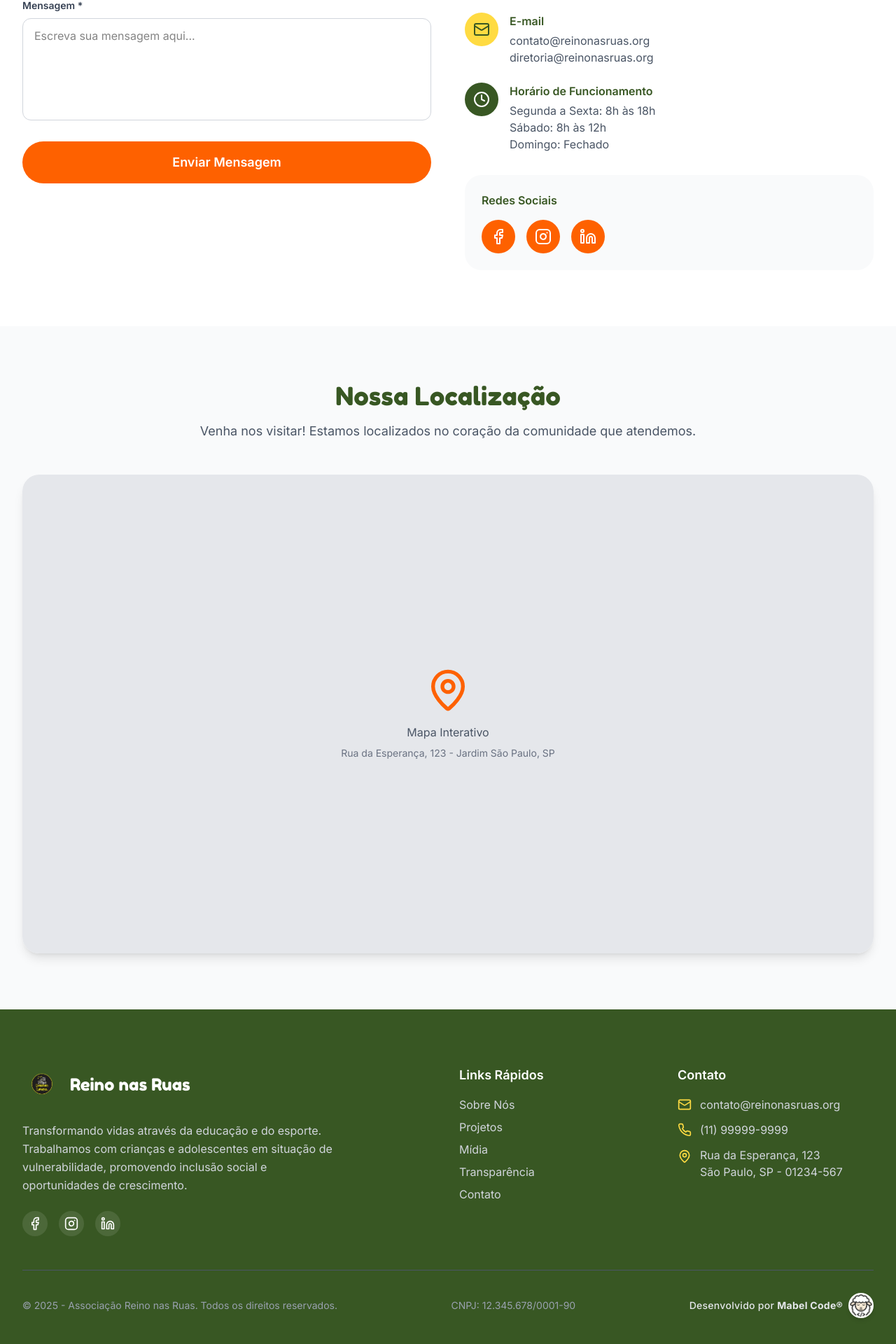
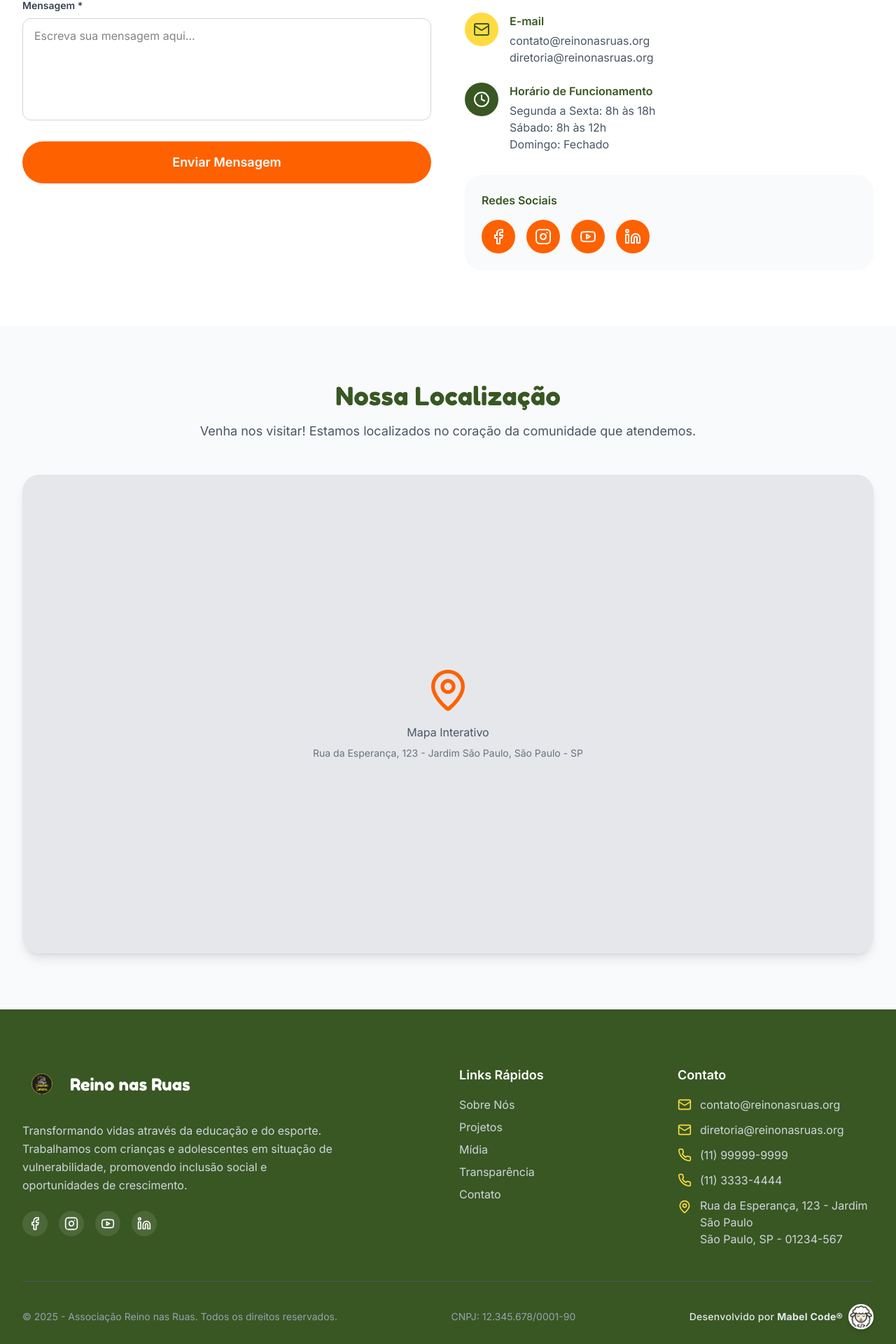
Before and after one commit to mabelcode/reino-nas-ruas, a Next.js app: page /contact in a window 1280 px wide. Shown: the part 726-2646 px from the top of the page at 70% size. Built offline with nearby package versions, Linux system fonts and the light colour scheme; no server answers.

Commit message:
Add social media API and hooks

```diff
--- /dev/null
+++ b/app/api/info/route.ts
@@ -0,0 +1,62 @@
+import { NextResponse } from 'next/server';
+
+export const dynamic = 'force-dynamic';
+
+const DIRECTUS_URL = process.env.DIRECTUS_URL;
+const TOKEN = process.env.DIRECTUS_TOKEN;
+
+export const revalidate = 86400; // cache for 24 hours
+
+interface ONGInfo {
+  id: string;
+  email: string;
+  phone: string;
+  cnpj: string;
+  founded_year: number;
+  street: string;
+  number: number;
+  neighborhood: string;
+  city: string;
+  state: string;
+  zipcode: string;
+  email_2?: string | null;
+  phone_2?: string | null;
+  working_days_1?: string | null;
+  working_days_2?: string | null;
+  working_days_3?: string | null;
+}
+
+export async function GET() {
+  if (!DIRECTUS_URL || !TOKEN) {
+    return NextResponse.json(
+      { error: 'Server misconfiguration' },
+      { status: 500 }
+    );
+  }
+
+  const infoRes = await fetch(`${DIRECTUS_URL}/items/infos`, {
+    headers: {
+      Authorization: `Bearer ${TOKEN}`,
+    },
+    next: { revalidate },
+  });
+
+  if (!infoRes.ok) {
+    return NextResponse.json(
+      { error: 'Failed to fetch info' },
+      { status: infoRes.status }
+    );
+  }
+
+  const info: ONGInfo = (await infoRes.json()).data;
+
+  return NextResponse.json(
+    { data: info },
+    {
+      status: 200,
+      headers: {
+        'Cache-Control': `public, max-age=${revalidate}`,
+      },
+    }
+  );
+}
--- /dev/null
+++ b/app/api/socials/route.ts
@@ -0,0 +1,49 @@
+import { NextResponse } from 'next/server';
+
+export const dynamic = 'force-dynamic';
+
+const DIRECTUS_URL = process.env.DIRECTUS_URL;
+const TOKEN = process.env.DIRECTUS_TOKEN;
+
+export const revalidate = 86400; // cache for 24 hours
+
+interface Social {
+  id: string;
+  platform: string;
+  url: string;
+}
+
+export async function GET() {
+  if (!DIRECTUS_URL || !TOKEN) {
+    return NextResponse.json(
+      { error: 'Server misconfiguration' },
+      { status: 500 }
+    );
+  }
+
+  try {
+    const res = await fetch(`${DIRECTUS_URL}/items/social_media`, {
+      headers: { Authorization: `Bearer ${TOKEN}` },
+      next: { revalidate },
+    });
+
+    if (!res.ok) throw new Error('Failed to fetch social media');
+
+    const socials: Social[] = (await res.json()).data;
+
+    return NextResponse.json(
+      { data: socials },
+      {
+        status: 200,
+        headers: {
+          'Cache-Control': `public, max-age=${revalidate}`,
+        },
+      }
+    );
+  } catch {
+    return NextResponse.json(
+      { error: 'Failed to fetch social media' },
+      { status: 500 }
+    );
+  }
+}
--- a/app/contact/page.tsx
+++ b/app/contact/page.tsx
@@ -1,7 +1,19 @@
 'use client';
 
 import { useState } from 'react';
-import { Mail, Phone, MapPin, Clock, Send, Facebook, Instagram, Linkedin } from 'lucide-react';
+import {
+  Mail,
+  Phone,
+  MapPin,
+  Clock,
+  Send,
+  Facebook,
+  Instagram,
+  Linkedin,
+  Youtube,
+} from 'lucide-react';
+import { useInfo } from '@/hooks/use-info';
+import { useSocials } from '@/hooks/use-socials';
 
 export default function ContactPage() {
   const [formData, setFormData] = useState({
@@ -13,6 +25,14 @@ export default function ContactPage() {
   });
 
   const [isSubmitted, setIsSubmitted] = useState(false);
+  const info = useInfo();
+  const socials = useSocials();
+  const iconMap = {
+    facebook: Facebook,
+    instagram: Instagram,
+    linkedin: Linkedin,
+    youtube: Youtube,
+  } as const;
 
   const handleSubmit = (e: React.FormEvent) => {
     e.preventDefault();
@@ -189,9 +209,9 @@ export default function ContactPage() {
                   <div>
                     <h3 className="font-semibold text-[var(--reino-green-e)] mb-1">Endereço</h3>
                     <p className="text-gray-600">
-                      Rua da Esperança, 123<br />
-                      Jardim São Paulo, SP<br />
-                      CEP: 01234-567
+                      {info.street}, {info.number}<br />
+                      {info.neighborhood}, {info.city} - {info.state}<br />
+                      CEP: {info.zipcode}
                     </p>
                   </div>
                 </div>
@@ -203,8 +223,13 @@ export default function ContactPage() {
                   <div>
                     <h3 className="font-semibold text-[var(--reino-green-e)] mb-1">Telefone</h3>
                     <p className="text-gray-600">
-                      (11) 99999-9999<br />
-                      (11) 3333-4444
+                      {info.phone}
+                      {info.phone_2 && (
+                        <>
+                          <br />
+                          {info.phone_2}
+                        </>
+                      )}
                     </p>
                   </div>
                 </div>
@@ -216,8 +241,13 @@ export default function ContactPage() {
                   <div>
                     <h3 className="font-semibold text-[var(--reino-green-e)] mb-1">E-mail</h3>
                     <p className="text-gray-600">
-                      contato@reinonasruas.org<br />
-                      diretoria@reinonasruas.org
+                      {info.email}
+                      {info.email_2 && (
+                        <>
+                          <br />
+                          {info.email_2}
+                        </>
+                      )}
                     </p>
                   </div>
                 </div>
@@ -229,9 +259,19 @@ export default function ContactPage() {
                   <div>
                     <h3 className="font-semibold text-[var(--reino-green-e)] mb-1">Horário de Funcionamento</h3>
                     <p className="text-gray-600">
-                      Segunda a Sexta: 8h às 18h<br />
-                      Sábado: 8h às 12h<br />
-                      Domingo: Fechado
+                      {info.working_days_1}
+                      {info.working_days_2 && (
+                        <>
+                          <br />
+                          {info.working_days_2}
+                        </>
+                      )}
+                      {info.working_days_3 && (
+                        <>
+                          <br />
+                          {info.working_days_3}
+                        </>
+                      )}
                     </p>
                   </div>
                 </div>
@@ -241,30 +281,20 @@ export default function ContactPage() {
               <div className="bg-gray-50 rounded-3xl p-6">
                 <h3 className="font-semibold text-[var(--reino-green-e)] mb-4">Redes Sociais</h3>
                 <div className="flex space-x-4">
+                  {socials.map(({ id, platform, url }) => {
+                    const Icon = iconMap[platform as keyof typeof iconMap] || Facebook;
+                    return (
                       <a
-                    href="https://facebook.com"
+                        key={id}
+                        href={url}
                         target="_blank"
                         rel="noopener noreferrer"
                         className="w-12 h-12 bg-[var(--reino-orange)] rounded-full flex items-center justify-center hover:bg-[var(--reino-orange-hover)] transition-colors"
                       >
-                    <Facebook className="w-6 h-6 text-white" />
+                        <Icon className="w-6 h-6 text-white" />
                       </a>
-                  <a
-                    href="https://instagram.com"
-                    target="_blank"
-                    rel="noopener noreferrer"
-                    className="w-12 h-12 bg-[var(--reino-orange)] rounded-full flex items-center justify-center hover:bg-[var(--reino-orange-hover)] transition-colors"
-                  >
-                    <Instagram className="w-6 h-6 text-white" />
-                  </a>
-                  <a
-                    href="https://linkedin.com"
-                    target="_blank"
-                    rel="noopener noreferrer"
-                    className="w-12 h-12 bg-[var(--reino-orange)] rounded-full flex items-center justify-center hover:bg-[var(--reino-orange-hover)] transition-colors"
-                  >
-                    <Linkedin className="w-6 h-6 text-white" />
-                  </a>
+                    );
+                  })}
                 </div>
               </div>
             </div>
@@ -290,7 +320,7 @@ export default function ContactPage() {
                 <MapPin className="w-16 h-16 text-[var(--reino-orange)] mx-auto mb-4" />
                 <p className="text-gray-600 mb-2">Mapa Interativo</p>
                 <p className="text-sm text-gray-500">
-                  Rua da Esperança, 123 - Jardim São Paulo, SP
+                  {info.street}, {info.number} - {info.neighborhood}, {info.city} - {info.state}
                 </p>
               </div>
             </div>
--- a/components/layout/Footer.tsx
+++ b/components/layout/Footer.tsx
@@ -1,11 +1,30 @@
 'use client';
 
 import Link from 'next/link';
-import { Mail, Phone, MapPin, Facebook, Instagram, Linkedin } from 'lucide-react';
+import { useInfo } from '@/hooks/use-info';
+import { useSocials } from '@/hooks/use-socials';
+import {
+  Mail,
+  Phone,
+  MapPin,
+  Facebook,
+  Instagram,
+  Linkedin,
+  Youtube,
+} from 'lucide-react';
 import { FooterLogo } from '@/components/ui/Logo';
 
 export function Footer() {
   const currentYear = new Date().getFullYear();
+  const info = useInfo();
+  const socials = useSocials();
+
+  const iconMap = {
+    facebook: Facebook,
+    instagram: Instagram,
+    linkedin: Linkedin,
+    youtube: Youtube,
+  } as const;
   return (
     <footer className="bg-[var(--reino-green-e)] text-white">
       <div className="max-w-7xl mx-auto py-12 sm:py-16 lg:py-20 px-4 sm:px-6 lg:px-8">
@@ -22,33 +41,21 @@ export function Footer() {
               Transformando vidas através da educação e do esporte. Trabalhamos com crianças e adolescentes em situação de vulnerabilidade, promovendo inclusão social e oportunidades de crescimento.
             </p>
             <div className="flex space-x-3 sm:space-x-4">
+              {socials.map(({ id, platform, url }) => {
+                const Icon = iconMap[platform as keyof typeof iconMap] || Facebook;
+                return (
                   <a
-                href="https://facebook.com"
+                    key={id}
+                    href={url}
                     target="_blank"
                     rel="noopener noreferrer"
                     className="p-2 bg-white/10 rounded-full hover:bg-[var(--reino-orange-dark)] transition-colors duration-300"
-                aria-label="Facebook"
+                    aria-label={platform}
                   >
-                <Facebook className="w-4 h-4 sm:w-5 sm:h-5" />
+                    <Icon className="w-4 h-4 sm:w-5 sm:h-5" />
                   </a>
-              <a
-                href="https://instagram.com"
-                target="_blank"
-                rel="noopener noreferrer"
-                className="p-2 bg-white/10 rounded-full hover:bg-[var(--reino-orange-dark)] transition-colors duration-300"
-                aria-label="Instagram"
-              >
-                <Instagram className="w-4 h-4 sm:w-5 sm:h-5" />
-              </a>
-              <a
-                href="https://linkedin.com"
-                target="_blank"
-                rel="noopener noreferrer"
-                className="p-2 bg-white/10 rounded-full hover:bg-[var(--reino-orange-dark)] transition-colors duration-300"
-                aria-label="LinkedIn"
-              >
-                <Linkedin className="w-4 h-4 sm:w-5 sm:h-5" />
-              </a>
+                );
+              })}
             </div>
           </div>
 
@@ -90,17 +97,38 @@ export function Footer() {
             <ul className="space-y-3">
               <li className="flex items-center space-x-3">
                 <Mail className="w-4 h-4 sm:w-5 sm:h-5 text-[var(--reino-yellow)] shrink-0" />
-                <span className="text-sm sm:text-base text-gray-300">contato@reinonasruas.org</span>
+                <span className="text-sm sm:text-base text-gray-300">
+                  {info.email}
+                </span>
               </li>
+              {info?.email_2 && (
+                <li className="flex items-center space-x-3">
+                  <Mail className="w-4 h-4 sm:w-5 sm:h-5 text-[var(--reino-yellow)] shrink-0" />
+                  <span className="text-sm sm:text-base text-gray-300">
+                    {info.email_2}
+                  </span>
+                </li>
+              )}
               <li className="flex items-center space-x-3">
                 <Phone className="w-4 h-4 sm:w-5 sm:h-5 text-[var(--reino-yellow)] shrink-0" />
-                <span className="text-sm sm:text-base text-gray-300">(11) 99999-9999</span>
+                <span className="text-sm sm:text-base text-gray-300">
+                  {info.phone}
+                </span>
               </li>
+              {info?.phone_2 && (
+                <li className="flex items-center space-x-3">
+                  <Phone className="w-4 h-4 sm:w-5 sm:h-5 text-[var(--reino-yellow)] shrink-0" />
+                  <span className="text-sm sm:text-base text-gray-300">
+                    {info.phone_2}
+                  </span>
+                </li>
+              )}
               <li className="flex items-start space-x-3">
                 <MapPin className="w-4 h-4 sm:w-5 sm:h-5 text-[var(--reino-yellow)] mt-1 shrink-0" />
                 <span className="text-sm sm:text-base text-gray-300">
-                  Rua da Esperança, 123<br />
-                  São Paulo, SP - 01234-567
+                  {`${info.street}, ${info.number} - ${info.neighborhood}`}
+                  <br />
+                  {`${info.city}, ${info.state} - ${info.zipcode}`}
                 </span>
               </li>
             </ul>
@@ -112,7 +140,9 @@ export function Footer() {
             <p className="text-gray-400 text-xs sm:text-sm text-center sm:text-left">
               © {currentYear} - Associação Reino nas Ruas. Todos os direitos reservados.
             </p>
-            <p className="text-gray-400 text-xs sm:text-sm">CNPJ: 12.345.678/0001-90</p>
+            <p className="text-gray-400 text-xs sm:text-sm">
+              CNPJ: {info.cnpj}
+            </p>
             <a
               href="https://mabelcode.com.br"
               target="_blank"
--- /dev/null
+++ b/hooks/use-info.ts
@@ -0,0 +1,58 @@
+'use client';
+
+import { useEffect, useState } from 'react';
+
+export interface ONGInfo {
+  email: string;
+  phone: string;
+  cnpj: string;
+  street: string;
+  number: number;
+  neighborhood: string;
+  city: string;
+  state: string;
+  zipcode: string;
+  email_2?: string | null;
+  phone_2?: string | null;
+  working_days_1?: string | null;
+  working_days_2?: string | null;
+  working_days_3?: string | null;
+}
+
+export const fallbackInfo: ONGInfo = {
+  email: 'contato@reinonasruas.org',
+  phone: '(11) 99999-9999',
+  cnpj: '12.345.678/0001-90',
+  street: 'Rua da Esperança',
+  number: 123,
+  neighborhood: 'Jardim São Paulo',
+  city: 'São Paulo',
+  state: 'SP',
+  zipcode: '01234-567',
+  email_2: 'diretoria@reinonasruas.org',
+  phone_2: '(11) 3333-4444',
+  working_days_1: 'Segunda a Sexta: 8h às 18h',
+  working_days_2: 'Sábado: 8h às 12h',
+  working_days_3: 'Domingo: Fechado',
+};
+
+export function useInfo() {
+  const [info, setInfo] = useState<ONGInfo | null>(null);
+
+  useEffect(() => {
+    async function fetchInfo() {
+      try {
+        const res = await fetch('/api/info');
+        if (!res.ok) throw new Error('Failed');
+        const data = await res.json();
+        setInfo(data.data);
+      } catch {
+        setInfo(fallbackInfo);
+      }
+    }
+
+    fetchInfo();
+  }, []);
+
+  return info ?? fallbackInfo;
+}
--- /dev/null
+++ b/hooks/use-socials.ts
@@ -0,0 +1,36 @@
+'use client';
+
+import { useEffect, useState } from 'react';
+
+export interface SocialMedia {
+  id: string;
+  platform: string;
+  url: string;
+}
+
+const fallbackSocials: SocialMedia[] = [
+  { id: 'fb', platform: 'facebook', url: 'https://facebook.com' },
+  { id: 'ig', platform: 'instagram', url: 'https://instagram.com' },
+  { id: 'yt', platform: 'youtube', url: 'https://youtube.com' },
+  { id: 'ln', platform: 'linkedin', url: 'https://linkedin.com' },
+];
+
+export function useSocials() {
+  const [socials, setSocials] = useState<SocialMedia[]>([]);
+
+  useEffect(() => {
+    async function fetchSocials() {
+      try {
+        const res = await fetch('/api/socials');
+        if (!res.ok) throw new Error('Failed');
+        const data = await res.json();
+        setSocials(data.data);
+      } catch {
+        setSocials(fallbackSocials);
+      }
+    }
+    fetchSocials();
+  }, []);
+
+  return socials.length ? socials : fallbackSocials;
+}
```
Lines whose indentation alone changed are shown as unchanged.
